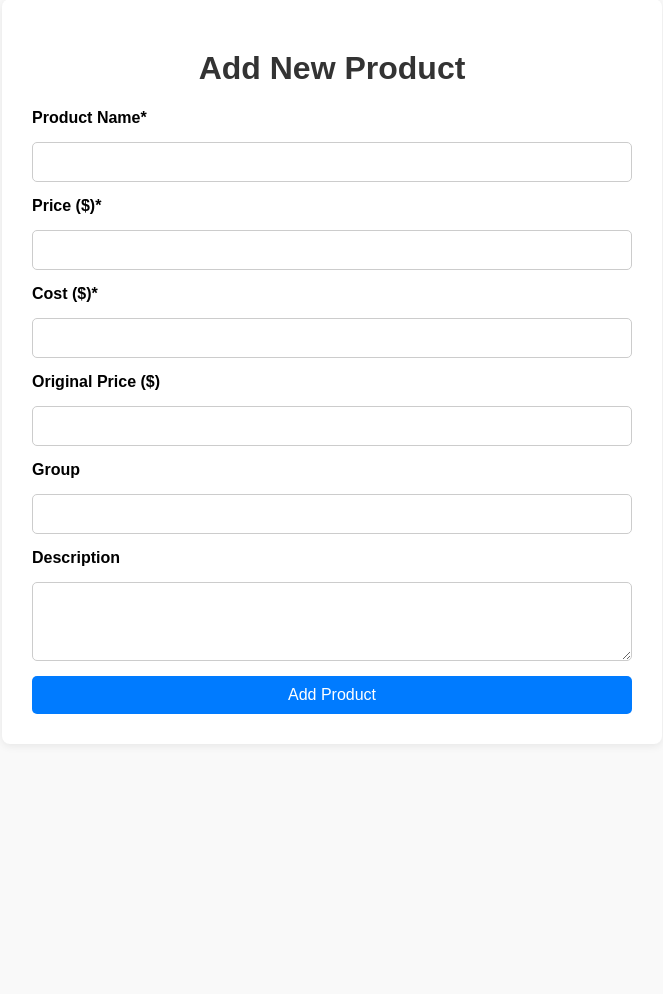
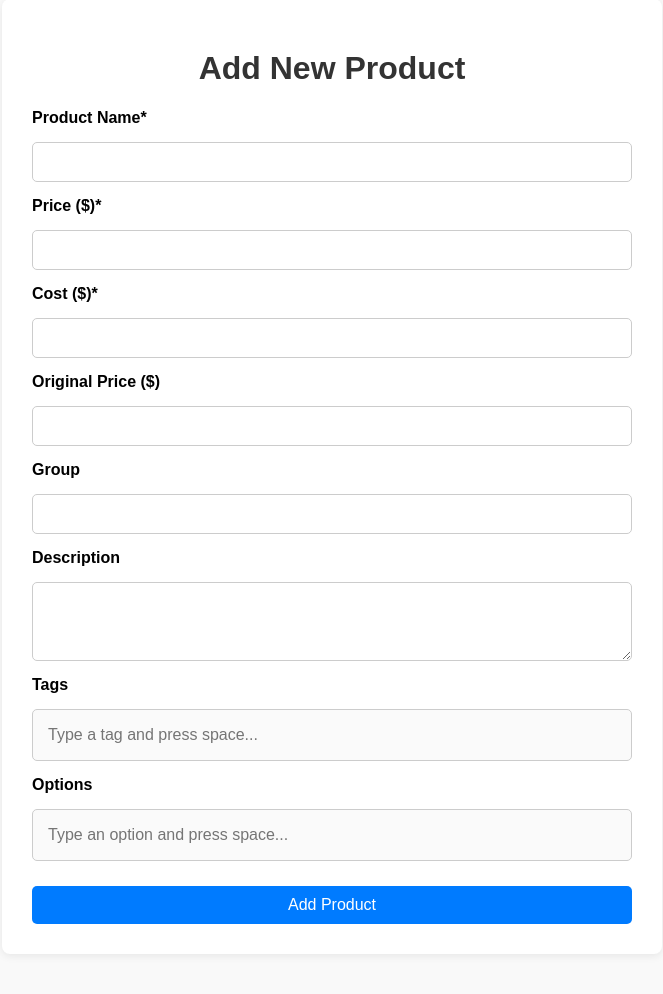
Before and after one commit to Loganbn2/TopCola, a Flask app: page /admin in a window 1280 px wide. Shown: the part 41-1035 px from the top of the page, without its empty margins (308-971 px from the left). Before the commit the page ends 755 px from the top, so only its background shows below. Run offline with Flask 3, Linux system fonts and the light colour scheme.

Commit message:
added options and tags

```diff
--- a/main.py
+++ b/main.py
@@ -222,6 +222,8 @@ def add_product():
         description = data.get('description', None)
         original_price = data.get('original_price', None)
         group = data.get('group', None)
+        tags = data.get('tags', None)
+        options = data.get('options', None)
 
         if not product_name or price is None or cost is None:
             return jsonify({'error': 'Missing required fields.'}), 400
@@ -238,6 +240,10 @@ def add_product():
             product_data['original_price'] = original_price
         if group:
             product_data['group'] = group
+        if tags is not None:
+            product_data['tags'] = tags
+        if options is not None:
+            product_data['options'] = options
 
         response = supabase.table('products').insert(product_data).execute()
         if response.data and len(response.data) > 0:
--- a/templates/admin_inputs.html
+++ b/templates/admin_inputs.html
@@ -41,6 +41,8 @@
             if (description && description.trim() !== "") payload.description = description.trim();
             if (original_price !== "") payload.original_price = parseFloat(original_price);
             if (group !== "") payload.group = group;
+            if (tags.length > 0) payload.tags = tags;
+            if (options.length > 0) payload.options = options;
 
             fetch('/api/add-product', {
                 method: 'POST',
@@ -90,6 +92,72 @@
             <label for="product-description">Description</label>
             <textarea id="product-description" rows="3"></textarea>
 
+            <label for="product-tags">Tags</label>
+            <div id="tags-input-container" style="display: flex; flex-wrap: wrap; gap: 5px; border: 1px solid #ccc; border-radius: 5px; padding: 5px; min-height: 40px; background: #fafafa;">
+                <input type="text" id="product-tags-input" style="border: none; outline: none; flex: 1; min-width: 100px; background: transparent; font-size: 16px;" placeholder="Type a tag and press space...">
+            </div>
+            <script>
+            // Tag input logic (frontend only, does not send data yet)
+            const tagsInput = document.getElementById('product-tags-input');
+            const tagsContainer = document.getElementById('tags-input-container');
+            let tags = [];
+            tagsInput.addEventListener('keydown', function(e) {
+                if (e.key === ' ' && tagsInput.value.trim() !== '') {
+                    e.preventDefault();
+                    const tag = tagsInput.value.trim();
+                    tags.push(tag);
+                    const tagElem = document.createElement('span');
+                    tagElem.style.cssText = 'background:#e0e0e0; border-radius:3px; padding:2px 8px 2px 8px; margin-right:3px; display:inline-flex; align-items:center; gap:4px;';
+                    tagElem.textContent = tag;
+                    // Add remove button (x)
+                    const removeBtn = document.createElement('span');
+                    removeBtn.textContent = '×';
+                    removeBtn.style.cssText = 'margin-left:6px; color:#888; cursor:pointer; font-weight:bold;';
+                    removeBtn.onclick = function(e) {
+                        e.stopPropagation();
+                        tagsContainer.removeChild(tagElem);
+                        tags = tags.filter(t => t !== tag);
+                    };
+                    tagElem.appendChild(removeBtn);
+                    tagsContainer.insertBefore(tagElem, tagsInput);
+                    tagsInput.value = '';
+                }
+            });
+            </script>
+
+            <label for="product-options">Options</label>
+            <div id="options-input-container" style="display: flex; flex-wrap: wrap; gap: 5px; border: 1px solid #ccc; border-radius: 5px; padding: 5px; min-height: 40px; background: #fafafa; margin-bottom: 10px;">
+                <input type="text" id="product-options-input" style="border: none; outline: none; flex: 1; min-width: 100px; background: transparent; font-size: 16px;" placeholder="Type an option and press space...">
+            </div>
+            <script>
+            // Option input logic (frontend only, does not send data yet)
+            const optionsInput = document.getElementById('product-options-input');
+            const optionsContainer = document.getElementById('options-input-container');
+            let options = [];
+            optionsInput.addEventListener('keydown', function(e) {
+                if (e.key === ' ' && optionsInput.value.trim() !== '') {
+                    e.preventDefault();
+                    const option = optionsInput.value.trim();
+                    options.push(option);
+                    const optionElem = document.createElement('span');
+                    optionElem.style.cssText = 'background:#e0e0e0; border-radius:3px; padding:2px 8px 2px 8px; margin-right:3px; display:inline-flex; align-items:center; gap:4px;';
+                    optionElem.textContent = option;
+                    // Add remove button (x)
+                    const removeBtn = document.createElement('span');
+                    removeBtn.textContent = '×';
+                    removeBtn.style.cssText = 'margin-left:6px; color:#888; cursor:pointer; font-weight:bold;';
+                    removeBtn.onclick = function(e) {
+                        e.stopPropagation();
+                        optionsContainer.removeChild(optionElem);
+                        options = options.filter(t => t !== option);
+                    };
+                    optionElem.appendChild(removeBtn);
+                    optionsContainer.insertBefore(optionElem, optionsInput);
+                    optionsInput.value = '';
+                }
+            });
+            </script>
+
             <button type="submit">Add Product</button>
         </form>
         <div id="admin-message"></div>
```
